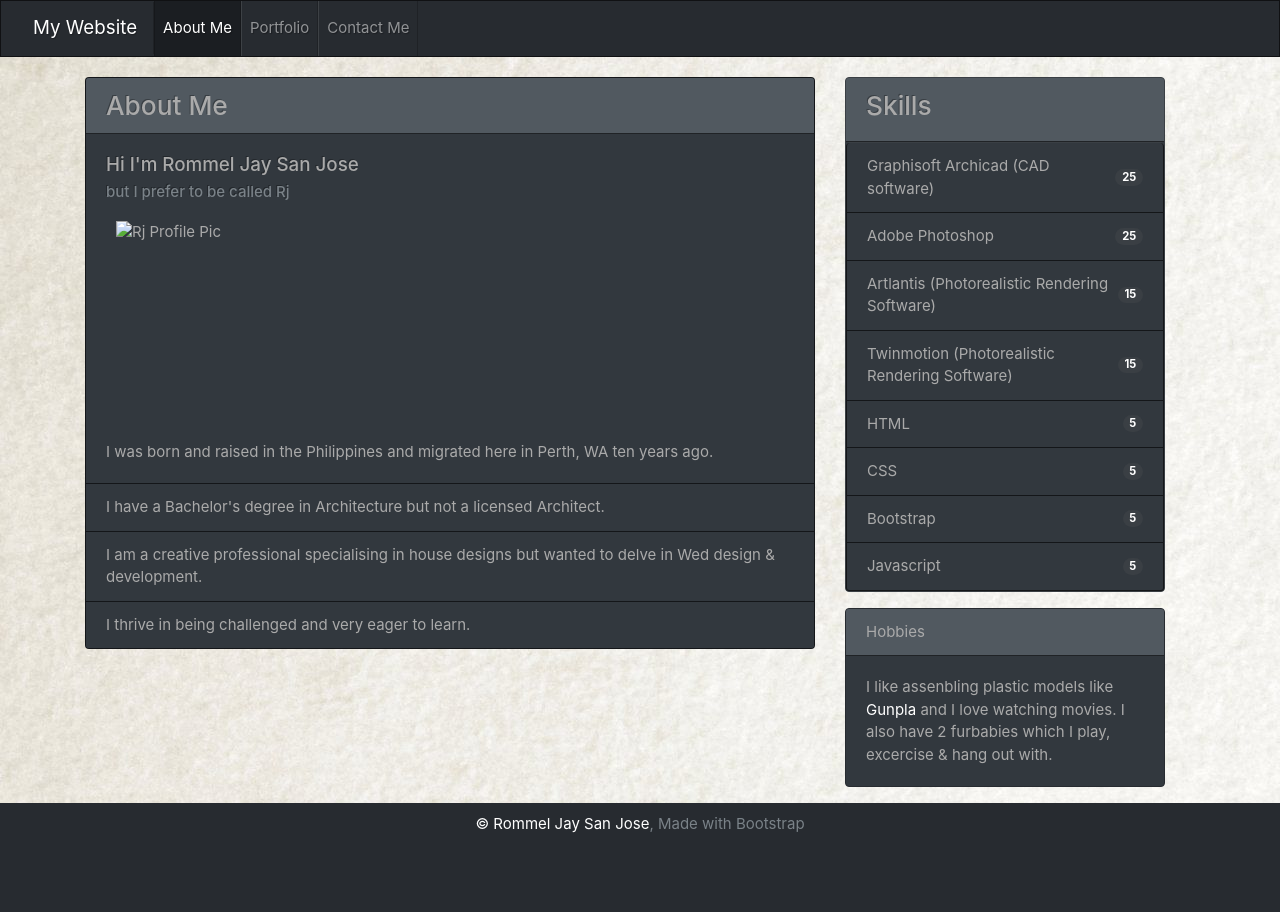
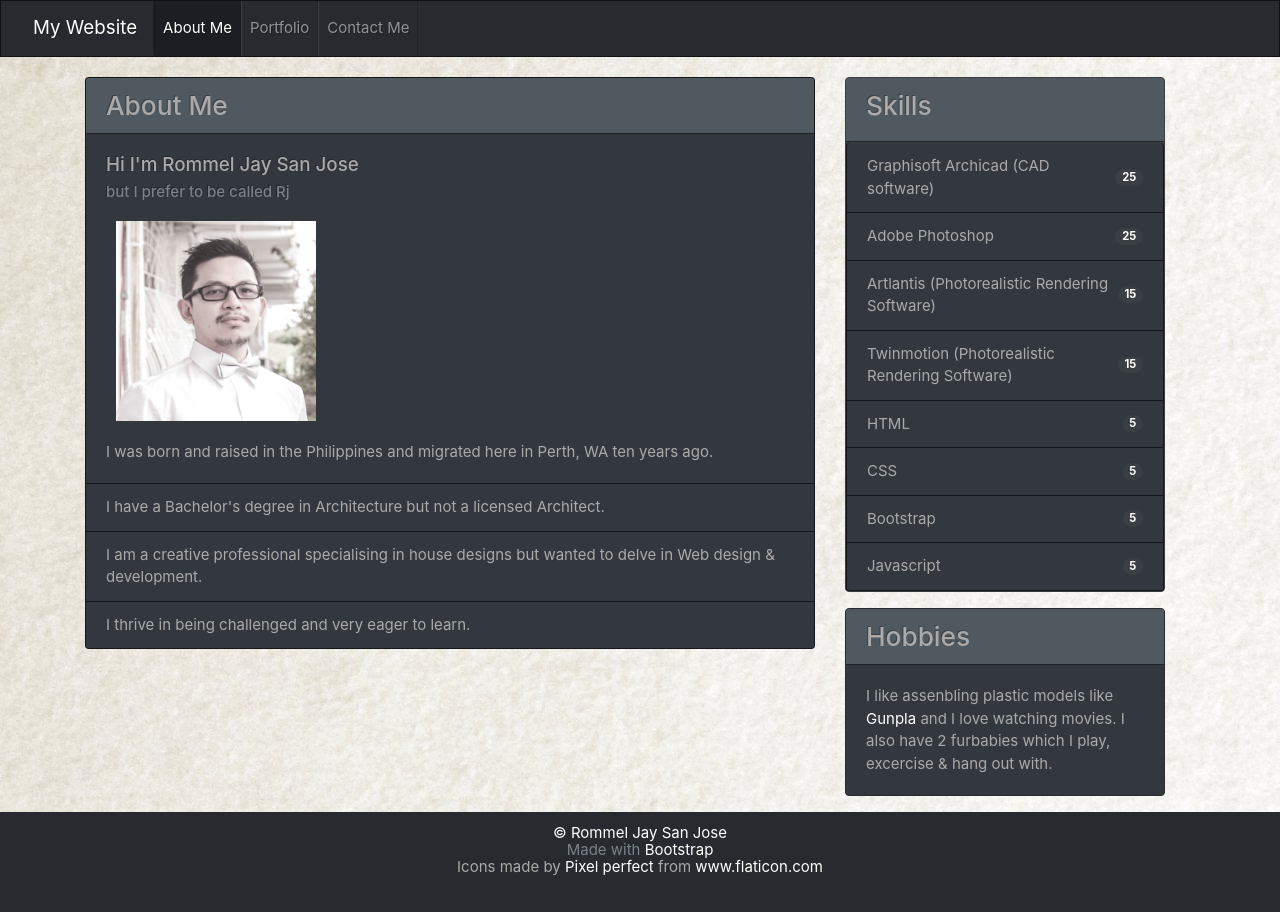
Before and after one commit to arjaesj/Bootcamp-Homework-2, a plain HTML site: page index.html in a window 1280 px wide. Drawn offline with nearby package versions, Linux system fonts and the light colour scheme.

Commit message:
amended image src, relocated style tag inside head tag, amended footer

```diff
--- a/index.html
+++ b/index.html
@@ -11,7 +11,6 @@
     <link href="sticky-footer.css" rel="stylesheet">
 
     <title>Rj's Website</title>
-</head>
 
     <style>
         /* Background Image */
@@ -25,6 +24,8 @@
             margin-left: 30px;
         }
     </style>
+
+</head>
 
 <body>
 
@@ -53,27 +54,27 @@
 
     <!-- About Me -->
     <main class="container">
-        <section class="row">
+        <div class="row">
             <!-- About me: descriptions -->
-            <section class="col-md-8">
+            <div class="col-md-8">
                 <article class="card mb-3">
                     <h3 class="card-header">About Me</h3>
                     <article class="card-body">
                         <h5 class="card-title">Hi I'm Rommel Jay San Jose</h5>
                         <h6 class="card-subtitle text-muted">but I prefer to be called Rj</h6>
                     </article>
-                    <img id="profile-pic" style="height: 200px; width: 200px; display: block;" src="Assets/Images/Profile Pic.jpg" alt="Rj Profile Pic">
-                    <section class="card-body">
+                    <img id="profile-pic" style="height: 200px; width: 200px; display: block;" src="Assets/Images/Profile-Pic.jpg" alt="Rj Profile Pic">
+                    <div class="card-body">
                         <p class="card-text">I was born and raised in the Philippines and migrated here in Perth, WA ten years ago.</p>
-                    </section>
+                    </div>
                     <ul class="list-group list-group-flush">
                         <li class="list-group-item">I have a Bachelor's degree in Architecture but not a licensed Architect.
                         </li>
-                        <li class="list-group-item">I am a creative professional specialising in house designs but wanted to delve in Wed design & development.</li>
+                        <li class="list-group-item">I am a creative professional specialising in house designs but wanted to delve in Web design & development.</li>
                         <li class="list-group-item">I thrive in being challenged and very eager to learn.</li>
                     </ul>
                 </article>
-            </section>
+            </div>
 
             <!-- About Me: skills-->
             <aside class="col-md-4">
@@ -119,20 +120,23 @@
 
                 <!-- About Me: Hobbies -->
                 <article class="card border-dark mb-3" style="max-width: 20rem;">
-                    <header class="card-header">Hobbies</header>
+                    <h3 class="card-header">Hobbies</h3>
                     <div class="card-body">
                         <p class="card-text">I like assenbling plastic models like <a href="https://en.wikipedia.org/wiki/Gundam_model" target="_blank">Gunpla</a> and I love watching movies. I also have 2 furbabies which I play, excercise & hang out with.</p>
                     </div>
                 </article>
 
             </aside>
-        </section>
+        </div>
     </main>
 
     <!-- Sticky Footer -->
     <footer class="footer">
         <div class="container-footer">
-            <span class="text-muted"> <a href=index.html>© Rommel Jay San Jose</a>, Made with Bootstrap</span>
+            <p class="text-muted"> <a href=index.html>© Rommel Jay San Jose</a></p>
+            <p class="text-muted">Made with <a href="https://getbootstrap.com/">Bootstrap</a></p>
+            <p>Icons made by <a href="https://www.flaticon.com/authors/pixel-perfect" title="Pixel perfect">Pixel
+                    perfect</a> from <a href="https://www.flaticon.com/" title="Flaticon">www.flaticon.com</a></p>
         </div>
     </footer>
 
```
Lines whose indentation alone changed are shown as unchanged.
